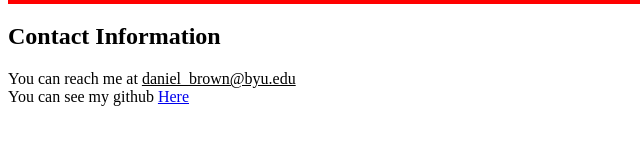
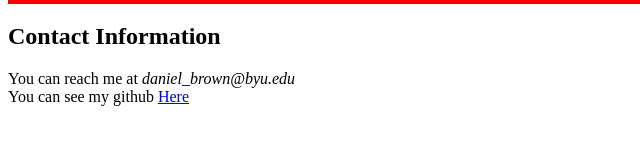
Before and after one commit to derbraun/portfolio, a plain HTML site: page index.html in a window 1280 px wide. Shown: the part 429-574 px from the top of the page, 0-640 px from the left. Drawn offline with Linux system fonts and the light colour scheme.

Commit message:
updated index.html

```diff
--- a/index.html
+++ b/index.html
@@ -32,7 +32,7 @@
 
     <h2>Contact Information</h2>
 
-    <p> You can reach me at <u>daniel_brown@byu.edu</u><br>
+    <p> You can reach me at <i>daniel_brown@byu.edu</i><br>
     You can see my github <a href="https://github.com/derbraun">Here</a> <br>
     </p>
 
```
